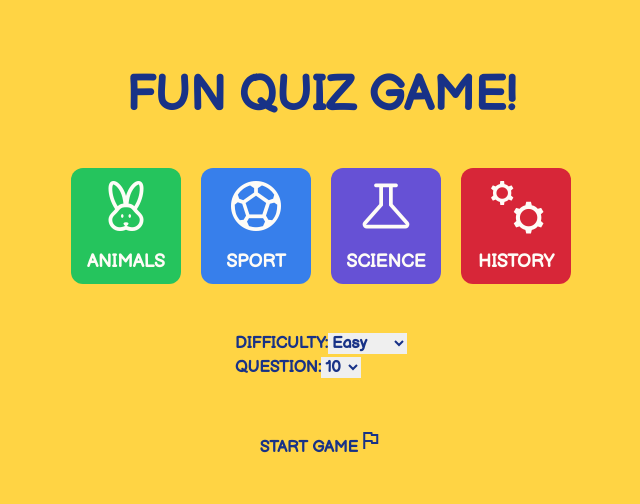
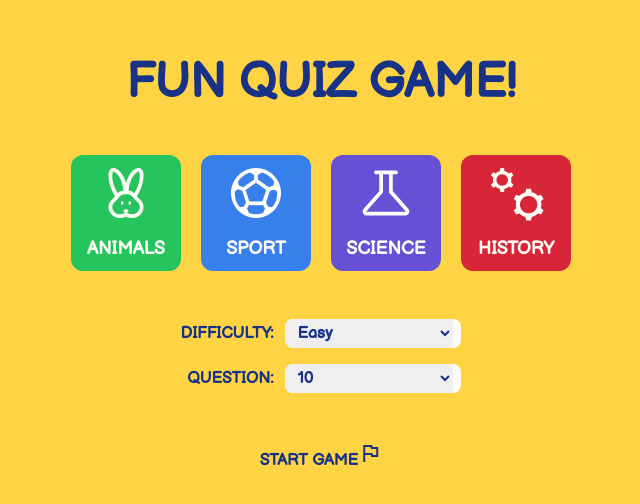
Before and after one commit to Nikkihosseini/QuizGame, a React (Vite) app: page / in a window 1280 px wide. Shown: the part 134-638 px from the top of the page, without its empty margins (319-959 px from the left). Built offline with nearby package versions, Linux system fonts and the light colour scheme.

Commit message:
refactor: create reusable SelectField component for Difficulty and Question dropdowns

```diff
--- /dev/null
+++ b/src/Component/SelectField.jsx
@@ -0,0 +1,18 @@
+
+
+export default function SelectField({ label, name, options }) {
+  return (
+    <div className="flex items-center gap-3">
+      <span className="">{label}</span>
+      <div className="bg-secondary-color rounded-lg overflow-hidden w-44">
+        <select name={name} id={name} className="border-none focus:border-none outline-none focus:outline-none px-2 py-1 w-[10.5rem] cursor-pointer">
+        {options.map((opt) => (
+          <option key={opt.value} value={opt.value}>
+            {opt.label}
+          </option>
+        ))}
+      </select>
+      </div>
+    </div>
+  );
+}
--- a/src/Pages/Home.jsx
+++ b/src/Pages/Home.jsx
@@ -1,4 +1,5 @@
 import QuizTopic from "../Component/QuizTopic"
+import SelectField from '../Component/SelectField'
 
 export default function Home(){
     return(
@@ -13,25 +14,27 @@ export default function Home(){
                     <QuizTopic color='#6651d5' svg='science' topic='science' />
                     <QuizTopic color='#d72638' svg='manufacturing' topic='History' />
                 </div>
-                <div>
-                    <div>
-                        <span>Difficulty:</span>
-                        <select name="Difficulty" id="Difficulty">
-                            <option value="easy">Easy</option>
-                            <option value="medium">Medium</option>
-                            <option value="hard">Hard</option>
-                        </select>
-                    </div>
-                    <div>
-                        <span>Question:</span>
-                        <select name="Question" id="Question">
-                            <option value="10">10</option>
-                            <option value="15">15</option>
-                            <option value="20">20</option>
-                            <option value="25">25</option>
-                            <option value="30">30</option>
-                        </select>
-                    </div>
+                <div className="flex flex-col items-end gap-4">
+                    <SelectField
+                      label="Difficulty:"
+                      name="Difficulty"
+                      options={[
+                        { value: "easy", label: "Easy" },
+                        { value: "medium", label: "Medium" },
+                        { value: "hard", label: "Hard" },
+                      ]}
+                    />
+                    <SelectField
+                      label="Question:"
+                      name="Question"
+                      options={[
+                        { value: "10", label: "10" },
+                        { value: "15", label: "15" },
+                        { value: "20", label: "20" },
+                        { value: "25", label: "25" },
+                        { value: "30", label: "30" },
+                      ]}
+                    />
                 </div>
                 <div>
                     <span>Start Game</span>
```
